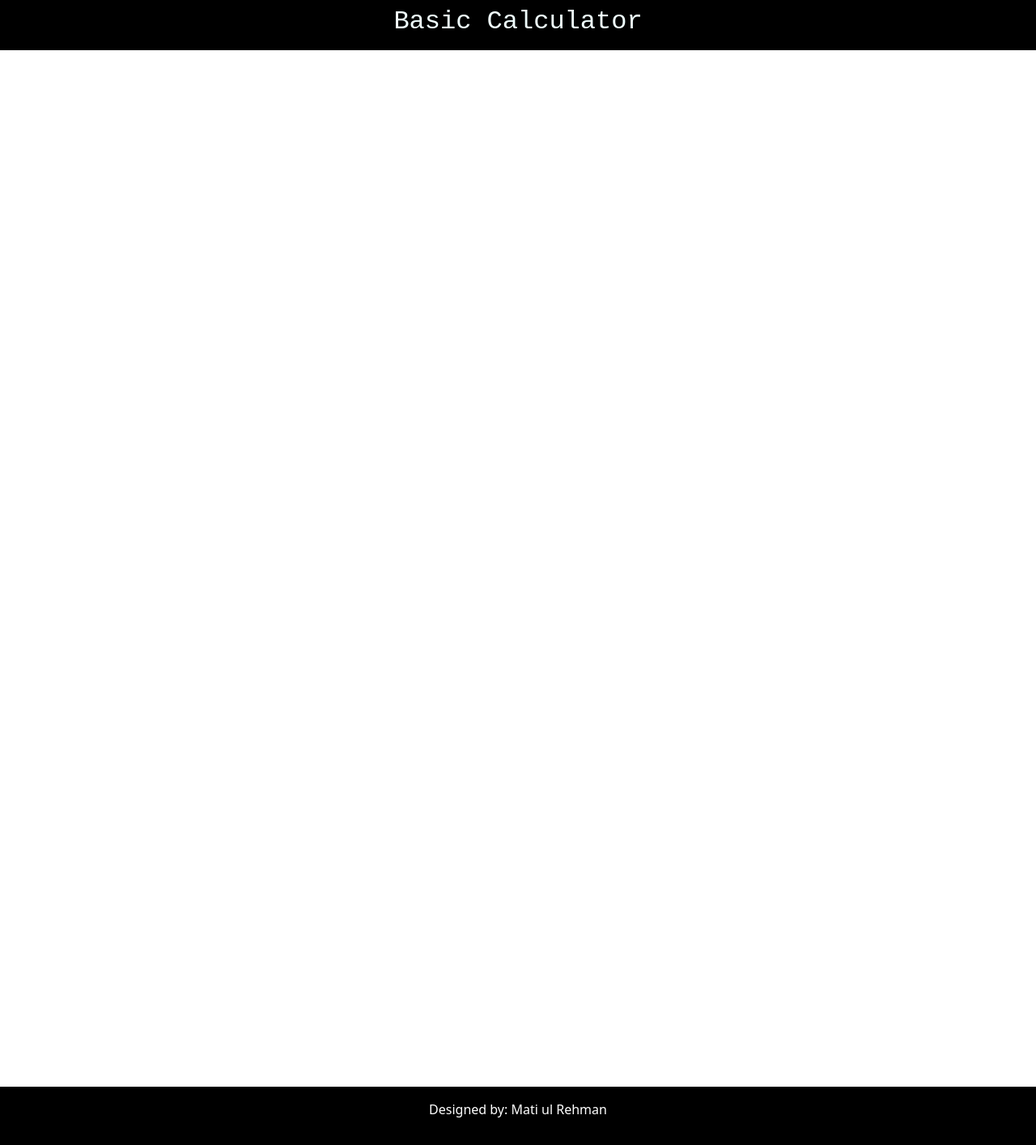
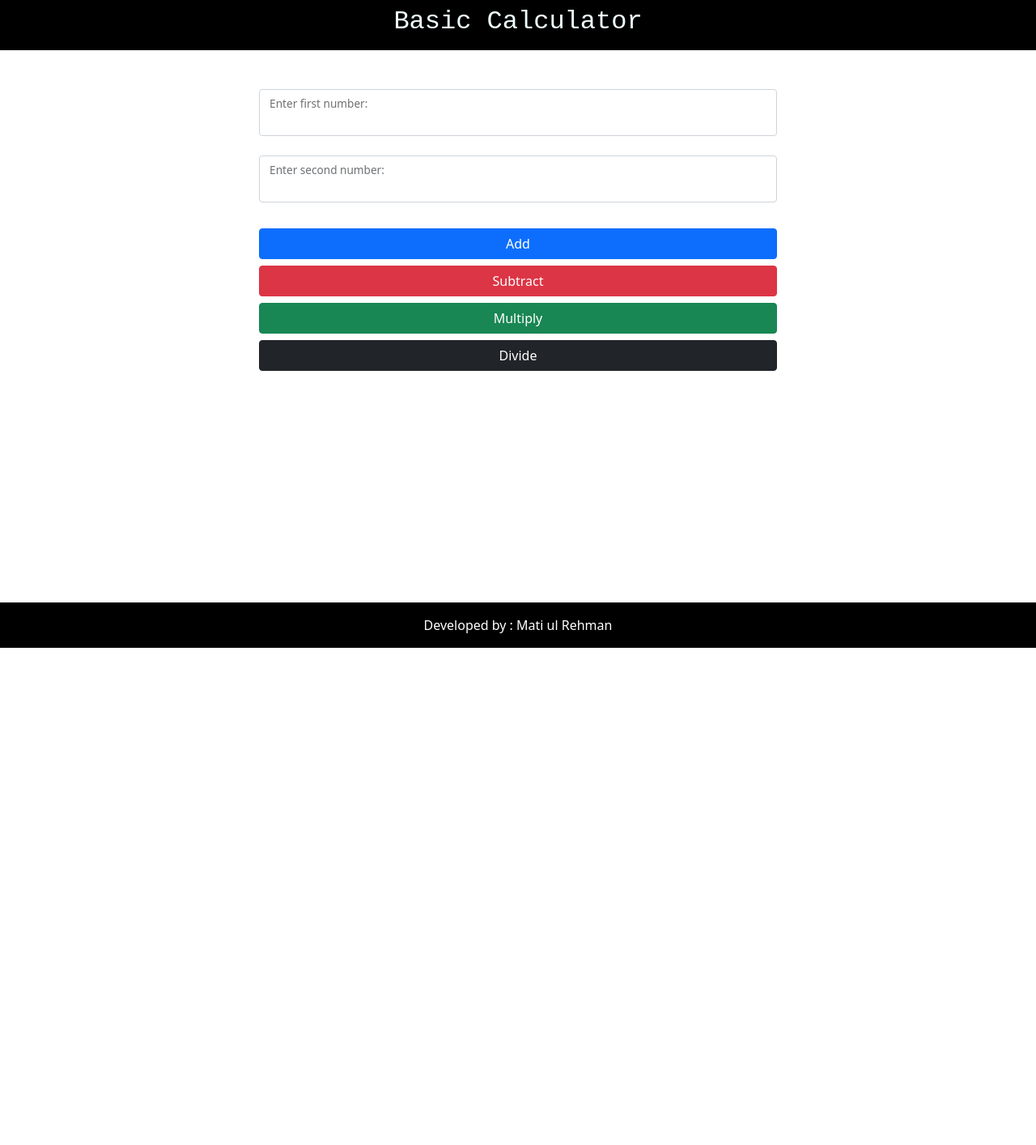
Before and after one commit to Matiz009/Basic-Calculator-using-js, a PHP site: page / in a window 1280 px wide. Shown: the whole page at 81% size. After the commit the page ends 800 px from the top, so only its background shows below. Run offline with PHP 8.4, Linux system fonts and the light colour scheme.

Commit message:
completed

```diff
--- a/index.html
+++ b/index.html
@@ -17,24 +17,46 @@
             <a class="nav-link" aria-current="page">Basic Calculator</a>
         </li>
     </ul>
+    <br>
+    <br>
+
+    <div class="d-grid gap-2 col-6 mx-auto">
+        <div class="form-floating mb-3">
+            <input type="text" class="form-control" id="one" title="first">
+            <label for="floatingInput">Enter first number:</label>
+        </div>
+        <div class="form-floating">
+            <input type="text" class="form-control" id="two" title="second">
+            <label for="floatingPassword">Enter second number:</label>
+        </div><br>
+    </div>
+    <div class="d-grid gap-2 col-6 mx-auto">
+        <button class="btn btn-primary " type="button " id="add">Add</button>
+        <button class="btn btn-danger " type="button " id="subtract">Subtract</button>
+        <button class="btn btn-success " type="button " id="multiply">Multiply</button>
+        <button class="btn btn-dark " type="button " id="divide">Divide</button>
+    </div>
+    <br>
+
+    <p id="result" class="result"></p>
 
 
+    <footer class="text-center text-white fixed-bottom " style="background-color: #21081a; ">
 
+        <div class="text-center position-relative p-3 " style="background-color:black ">
+            Developed by :
+            <a class="text-white text-decoration-none " href="https://iammatiz.me/ ">Mati ul Rehman</a>
+        </div>
 
-    <div class="text-center text-dark p-3" id="footer">
-        <p class="text-white">Designed by:
-            <a class="text-white text-decoration-none h6" href="https://github.com/Matiz009">Mati ul Rehman</a>
-        </p>
-
-    </div>
+    </footer>
 
 
 
 
 
-    <script src="https://cdn.jsdelivr.net/npm/@popperjs/core@2.9.2/dist/umd/popper.min.js" integrity="sha384-IQsoLXl5PILFhosVNubq5LC7Qb9DXgDA9i+tQ8Zj3iwWAwPtgFTxbJ8NT4GN1R8p" crossorigin="anonymous"></script>
-    <script src="https://cdn.jsdelivr.net/npm/bootstrap@5.0.2/dist/js/bootstrap.min.js" integrity="sha384-cVKIPhGWiC2Al4u+LWgxfKTRIcfu0JTxR+EQDz/bgldoEyl4H0zUF0QKbrJ0EcQF" crossorigin="anonymous"></script>
-    <script src="/index.js"></script>
+    <script src="https://cdn.jsdelivr.net/npm/@popperjs/core@2.9.2/dist/umd/popper.min.js " integrity="sha384-IQsoLXl5PILFhosVNubq5LC7Qb9DXgDA9i+tQ8Zj3iwWAwPtgFTxbJ8NT4GN1R8p " crossorigin="anonymous "></script>
+    <script src="https://cdn.jsdelivr.net/npm/bootstrap@5.0.2/dist/js/bootstrap.min.js " integrity="sha384-cVKIPhGWiC2Al4u+LWgxfKTRIcfu0JTxR+EQDz/bgldoEyl4H0zUF0QKbrJ0EcQF " crossorigin="anonymous "></script>
+    <script src="/index.js "></script>
 </body>
 
 </html>
--- a/index.js
+++ b/index.js
@@ -0,0 +1,41 @@
+input_1 = document.getElementById("one");
+input_2 = document.getElementById("two");
+btn_add = document.getElementById("add");
+btn_subtract = document.getElementById("subtract");
+btn_multiply = document.getElementById("multiply");
+btn_divide = document.getElementById("divide");
+result = document.getElementById("result");
+
+let result_value;
+
+btn_add.addEventListener("click", function() {
+    result_value = parseFloat(input_1.value) + parseFloat(input_2.value);
+    result.innerHTML = "Sum of numbers is " + result_value;
+    input_1.value = "";
+    input_2.value = "";
+});
+
+btn_subtract.addEventListener("click", function() {
+    result_value = parseFloat(input_1.value) - parseFloat(input_2.value);
+    result.innerHTML = "Subtraction of numbers is " + result_value;
+    input_1.value = "";
+    input_2.value = "";
+});
+
+btn_multiply.addEventListener("click", function() {
+    result_value = parseFloat(input_1.value) * parseFloat(input_2.value);
+    result.innerHTML = "Multiplication of numbers is " + result_value;
+    input_1.value = "";
+    input_2.value = "";
+});
+
+btn_divide.addEventListener("click", function() {
+    if (input_2.value == 0) {
+        result.innerHTML = "Cannot divide by zero";
+    } else if (input_2.value > 0) {
+        result_value = parseFloat(input_1.value) / parseFloat(input_2.value);
+        result.innerHTML = "Division of numbers is " + result_value;
+        input_1.value = "";
+        input_2.value = "";
+    }
+});
--- a/styles.css
+++ b/styles.css
@@ -11,3 +11,15 @@
     background-color: black;
     margin-top: 100%;
 }
+
+.l-1 {
+    justify-content: center;
+    font-family: 'Courier New', Courier, monospace;
+}
+
+.result {
+    font-family: 'Courier New', Courier, monospace;
+    text-align: center;
+    font-weight: bold;
+    font-size: larger;
+}
```
